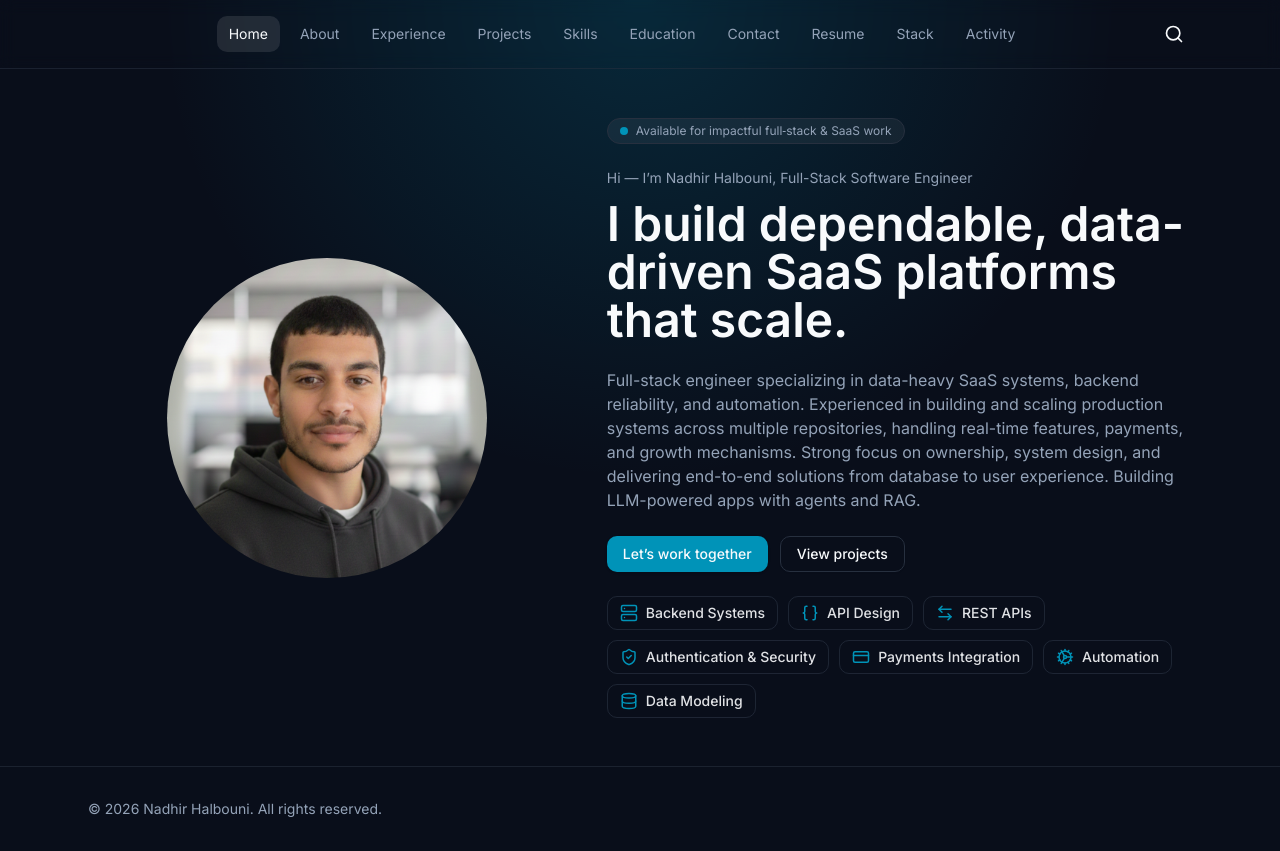
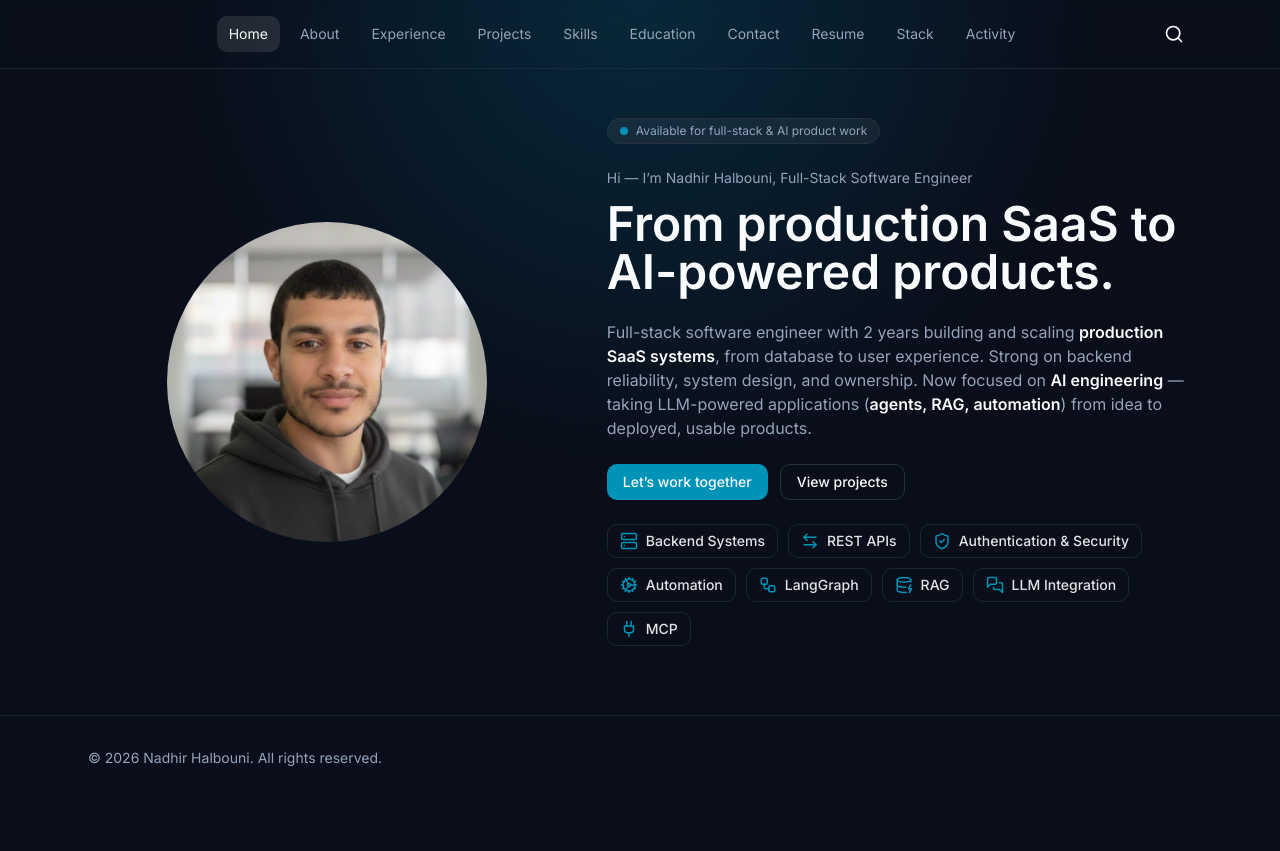
Before and after one commit to n3dhir/portfolio, a React (Vite) app: page / in a window 1280 px wide. After the commit the page ends 800 px from the top, so only its background shows below. Built offline with nearby package versions, Linux system fonts and the light colour scheme.

Commit message:
feat: home hero pivots to SaaS-to-AI arc
- New badge, H1, and 3-sentence summary with AI keywords
  (agents, RAG, automation), bold via renderRich
- Hero pills curated to 8 (4 core + 4 AI) instead of 7
- Resume renders summary with renderRich to match

```diff
--- a/src/data/cv.js
+++ b/src/data/cv.js
@@ -8,7 +8,7 @@ export const cv = {
   github: "https://github.com/n3dhir",
   linkedin: "https://www.linkedin.com/in/nadhir-halbouni/",
   summary:
-    "Full-stack engineer specializing in data-heavy SaaS systems, backend reliability, and automation. Experienced in building and scaling production systems across multiple repositories, handling real-time features, payments, and growth mechanisms. Strong focus on ownership, system design, and delivering end-to-end solutions from database to user experience. Building LLM-powered apps with agents and RAG.",
+    "Full-stack software engineer with 2 years building and scaling **production SaaS systems**, from database to user experience. Strong on backend reliability, system design, and ownership. Now focused on **AI engineering** — taking LLM-powered applications (**agents, RAG, automation**) from idea to deployed, usable products.",
   experience: [
     {
       company: "Drivago",
--- a/src/pages/Home.jsx
+++ b/src/pages/Home.jsx
@@ -3,6 +3,7 @@ import { cv } from "../data/cv"
 import { Link } from "react-router-dom"
 import { Button } from "../components/ui/button"
 import { StackPill } from "../components/StackPills"
+import { renderRich } from "../components/richText"
 import { SKILL_ICONS } from "./Skills"
 
 export default function Home() {
@@ -19,7 +20,7 @@ export default function Home() {
         <div className="order-1 space-y-6 lg:order-2">
           <div className="inline-flex items-center gap-2 rounded-full border border-border bg-white/5 px-3 py-1 text-xs text-muted">
             <span className="h-2 w-2 rounded-full bg-primary" />
-            Available for impactful full‑stack & SaaS work
+            Available for full-stack & AI product work
           </div>
           <div className="flex items-center gap-4 lg:hidden">
             <img
@@ -35,10 +36,10 @@ export default function Home() {
           <div>
             <p className="hidden text-sm text-muted lg:block">Hi — I’m Nadhir Halbouni, {cv.title}</p>
             <h1 className="mt-3 text-4xl font-semibold leading-tight md:text-5xl">
-              I build dependable, data-driven SaaS platforms that scale.
+              From production SaaS to AI-powered products.
             </h1>
           </div>
-          <p className="text-base text-muted">{cv.summary}</p>
+          <p className="text-base text-muted">{renderRich(cv.summary)}</p>
           <div className="flex flex-wrap gap-3">
             <Button asChild>
               <Link to="/contact">Let’s work together</Link>
@@ -48,7 +49,7 @@ export default function Home() {
             </Button>
           </div>
           <div className="flex flex-wrap gap-2.5">
-            {cv.skills.core.map((skill) => (
+            {["Backend Systems", "REST APIs", "Authentication & Security", "Automation", "LangGraph", "RAG", "LLM Integration", "MCP"].map((skill) => (
               <StackPill key={skill} icon={SKILL_ICONS[skill]} label={skill} />
             ))}
           </div>
--- a/src/pages/Resume.jsx
+++ b/src/pages/Resume.jsx
@@ -1,6 +1,7 @@
 import resumePdf from "../../Nadhir_Halbouni_Resume.pdf"
 import { cv } from "../data/cv"
 import { Button } from "../components/ui/button"
+import { renderRich } from "../components/richText"
 
 export default function Resume() {
   return (
@@ -11,7 +12,7 @@ export default function Resume() {
       </div>
       <div className="border-t border-border/60 pt-6">
         <p className="text-lg font-semibold">{cv.name} — {cv.title}</p>
-        <p className="mt-2 text-sm text-muted">{cv.summary}</p>
+        <p className="mt-2 text-sm text-muted">{renderRich(cv.summary)}</p>
         <div className="mt-5 flex flex-wrap gap-3">
           <Button asChild>
             <a href={resumePdf} target="_blank" rel="noreferrer">
```
